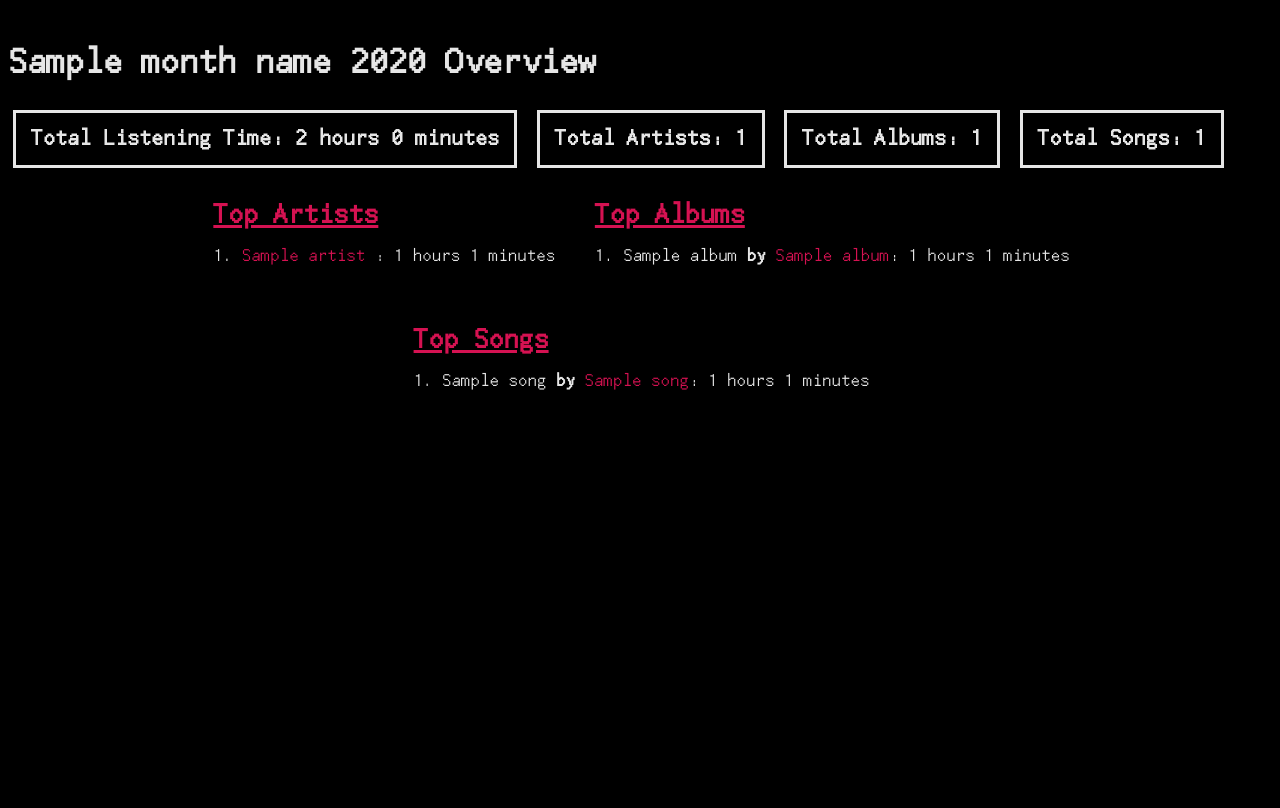
After one commit to 0x01FE/music-stat-display, a Flask app: template templates/month_overview.html in a window 1280 px wide. The commit adds this page. Run offline with Flask 2, Linux system fonts and the light colour scheme; the template is opened without the code that fills it: most values are stand-ins (such as "Sample title", 1, 10 or a date in 2020); parts of the project's set-up code (start-up, migrations or seed data) failed here and were passed over; some libraries are stand-ins or nearby versions.

Commit message:
some refactoring of page pathes + update to the monthly overview

```diff
--- a/app.py
+++ b/app.py
@@ -133,7 +133,7 @@ def generate_overall_graph(user_id : int, period : str) -> str:
                 break
 
             totals.append(msToHour(time))
-            dates.append(start.strftime("%Y-%m-%d"))
+            dates.append(start.strftime("%m-%d"))
 
         totals = list(reversed(totals))
         dates = list(reversed(dates))
@@ -157,7 +157,7 @@ def generate_overall_graph(user_id : int, period : str) -> str:
 
 
 @app.route('/<int:user>/')
-def user_root(user : int):
+def overview(user : int):
 
     for period in ['day', 'week', 'month']:
         generate_overall_graph(user, period)
@@ -176,34 +176,41 @@ def user_root(user : int):
     song_count = db.get_song_count(user)
 
 
-    return render_template('home.html', top_albums=top_albums, top_songs=top_songs, top_artists=top_artists, year=today.year, month=today.month, artist_count=artist_count, total_time=total_time, album_count=album_count, song_count=song_count)
-
-
-
+    return render_template('overall.html', top_albums=top_albums, top_songs=top_songs, top_artists=top_artists, year=today.year, month=today.month, artist_count=artist_count, total_time=total_time, album_count=album_count, song_count=song_count)
 
 @app.route('/<int:user>/artists/')
-def overall_artists(user: int):
+def artists_overview(user: int):
 
     top_artists = db.get_top_artists(user)
 
-    return render_template('overall_artists.html', data=top_artists)
+    return render_template('artists_overview.html', data=top_artists)
+
+@app.route('/<int:user>/<artist>/')
+def artist_overview(user: int, artist : str):
+    artist = artist.lower()
+
+    total_time = listenTimeFormat(db.get_artist_total(user, artist))
+    top_albums = db.get_artist_top_albums(user, artist)
+    top_songs = db.get_artist_top_songs(user, artist)
+
+    return render_template('artist.html', artist_name=artist.replace('-', ' ').title(), artist_listen_time=total_time, top_albums=top_albums, top_songs=top_songs)
 
 @app.route('/<int:user>/albums/')
-def overall_albums(user : int):
+def albums_overview(user : int):
     top_albums = db.get_top_albums(user)
 
-    return render_template('overall_albums.html', top_albums=top_albums)
+    return render_template('albums_overview.html', top_albums=top_albums)
 
 @app.route('/<int:user>/songs/')
-def overall_songs(user : int):
+def songs_overview(user : int):
     top_songs = db.get_top_songs(user)
 
-    return render_template('overall_songs.html', top_songs=top_songs)
+    return render_template('songs_overview.html', top_songs=top_songs)
 
 
 
 @app.route('/<int:user>/month/<int:year>/<int:month>/')
-def overall_month(user : int, year : int, month : int):
+def month_overview(user : int, year : int, month : int):
 
     today = datetime.now()
 
@@ -219,21 +226,26 @@ def overall_month(user : int, year : int, month : int):
 
     start = datetime.strptime(f"{year}-{month}", "%Y-%m")
 
-    top_artists = db.get_top_artists(user, start, end)
+    top_artists = db.get_top_artists(user, start=start, end=end, top=5)
+    top_albums = db.get_top_albums(user, start=start, end=end, top=5)
+    top_songs = db.get_top_songs(user, start=start, end=end, top=5)
+
     if not (total_time := db.get_total_time(user, start, end)):
         return "No data for this month."
     total_time = listenTimeFormat(total_time)
-    artist_count = db.get_artist_count(user, start, end)
+
+    artist_count = db.get_artist_count(user, start=start, end=end)
+    album_count = db.get_album_count(user, start=start, end=end)
+    song_count = db.get_song_count(user, start=start, end=end)
 
 
     links = (f"../../{year}/{month - 1}", f"../../{year}/{month + 1}")
 
-    return render_template('overall_month.html', data=top_artists, month_name=calendar.month_name[month], year=year, selector_links=links, month_total=total_time, artist_total=artist_count)
-
+    return render_template('month_overview.html', month_name=calendar.month_name[month], year=year, top_artists=top_artists, top_albums=top_albums, top_songs=top_songs, artist_count=artist_count, total_time=total_time, album_count=album_count, song_count=song_count)
 
 
 @app.route('/<int:user>/month/<int:year>/<int:month>/<artist>/')
-def artist_month(user : int, year : int, month : int, artist : str):
+def artist_month_overview(user : int, year : int, month : int, artist : str):
     artist = artist.lower()
 
     today = datetime.now()
@@ -254,20 +266,8 @@ def artist_month(user : int, year : int, month : int, artist : str):
     top_albums = db.get_artist_top_albums(user, artist, start, end)
     top_songs = db.get_artist_top_songs(user, artist, start, end)
 
-    return render_template('artist_month.html', artist_name=artist.replace('-', ' ').title(), month_name=calendar.month_name[month], year=year, artist_listen_time=total_time, top_albums=top_albums, top_songs=top_songs)
+    return render_template('artist_month_overview.html', artist_name=artist.replace('-', ' ').title(), month_name=calendar.month_name[month], year=year, artist_listen_time=total_time, top_albums=top_albums, top_songs=top_songs)
 
-
-
-
-@app.route('/<int:user>/<artist>/')
-def artist(user: int, artist : str):
-    artist = artist.lower()
-
-    total_time = listenTimeFormat(db.get_artist_total(user, artist))
-    top_albums = db.get_artist_top_albums(user, artist)
-    top_songs = db.get_artist_top_songs(user, artist)
-
-    return render_template('artist.html', artist_name=artist.replace('-', ' ').title(), artist_listen_time=total_time, top_albums=top_albums, top_songs=top_songs)
 
 @app.route('/')
 def root():
--- a/db.py
+++ b/db.py
@@ -99,7 +99,7 @@ def get_top_songs(user_id : int, start : Optional[datetime] = None, end : Option
 
     with Opener() as (con, cur):
         if dated:
-            cur.execute("SELECT artists.name artist_name, songs.name song_name, songs.length * COUNT(songs.name) total_time, COUNT(songs.name) cnt FROM dated INNER JOIN songs ON dated.song=songs.id INNER JOIN artists ON songs.artist=artists.id INNER JOIN albums on songs.album=albums.id WHERE dated.user = ? AND WHERE DATE(dated.date) BETWEEN ? AND ? GROUP BY dated.song, songs.artist ORDER BY total_time DESC", [user_id, start, end])
+            cur.execute("SELECT artists.name artist_name, songs.name song_name, songs.length * COUNT(songs.name) total_time, COUNT(songs.name) cnt FROM dated INNER JOIN songs ON dated.song=songs.id INNER JOIN artists ON songs.artist=artists.id INNER JOIN albums on songs.album=albums.id WHERE dated.user = ? AND DATE(dated.date) BETWEEN ? AND ? GROUP BY dated.song, songs.artist ORDER BY total_time DESC", [user_id, start, end])
         else:
             cur.execute("SELECT artists.name artist_name, songs.name song_name, songs.length * COUNT(songs.name) total_time, COUNT(songs.name) cnt FROM dated INNER JOIN songs ON dated.song=songs.id INNER JOIN artists ON songs.artist=artists.id INNER JOIN albums on songs.album=albums.id WHERE dated.user = ? GROUP BY dated.song, songs.artist ORDER BY total_time DESC", [user_id])
         results = cur.fetchall()
--- /dev/null
+++ b/templates/month_overview.html
@@ -0,0 +1,52 @@
+<!DOCTYPE html>
+<html lang="en">
+  <header>
+    <link rel="shortcut icon" href="{{ url_for('static', filename='favicon.ico') }}">
+    <link rel="stylesheet" href="{{ url_for('static', filename='style.css') }}">
+    <title>{{ month_name }} {{ year }} Overview</title>
+  </header>
+  <body>
+    <h1>{{ month_name }} {{ year }} Overview</h1>
+    <div class="TitleBlock">Total Listening Time: {{ total_time[0] }} hours {{ total_time[1] }} minutes</div>
+    <div class="TitleBlock">Total Artists: {{ artist_count }}</div>
+    <div class="TitleBlock">Total Albums: {{ album_count }}</div>
+    <div class="TitleBlock">Total Songs: {{ song_count }}</div>
+
+
+    <div class="Summary">
+      <div class="SummaryBlock">
+        <header><a href="./artists/"><u>Top Artists</u></a></header>
+        {% for artist in top_artists %}
+          <p>{{ loop.index }}. <a href="./{{ top_artists[artist][1] }}">{{ artist }}</a> : {{ top_artists[artist][0][0] }} hours {{ top_artists[artist][0][1] }} minutes</p>
+        {% endfor %}
+      </div>
+      <div class="SummaryBlock">
+        <header><a href="./albums"><u>Top Albums</u></a></header>
+        {% for album in top_albums %}
+          <p>{{ loop.index }}. {{ album }} <b>by</b> <a href="./{{ top_albums[album][2] }}">{{ top_albums[album][1] }}</a>: {{ top_albums[album][0][0] }} hours {{ top_albums[album][0][1] }} minutes</p>
+        {% endfor %}
+      </div>
+      <div class="SummaryBlock">
+        <header><a href="./songs/"><u>Top Songs</u></a></header>
+        {% for song in top_songs %}
+          <p>{{ loop.index }}. {{ song }} <b>by</b> <a href="./{{ top_songs[song][2] }}">{{ top_songs[song][1] }}</a>: {{ top_songs[song][0][0] }} hours {{ top_songs[song][0][1] }} minutes</p>
+        {% endfor %}
+      </div>
+    </div>
+
+    <!-- <div class="Graphs">
+      <div class="Graph">
+        <header>Daily Summary</header>
+        <img src="{{ url_for('static', filename='day.png') }}">
+      </div>
+      <div class="Graph">
+        <header>Weekly Summary</header>
+        <img src="{{ url_for('static', filename='week.png') }}">
+      </div>
+      <div class="Graph">
+        <header>Monthly Summary</header>
+        <img src="{{ url_for('static', filename='month.png') }}">
+      </div>
+    </div> -->
+  </body>
+</html>
```
Also changed, not shown: templates/albums_overview.html (renamed from templates/overall_albums.html), templates/artist_month_overview.html (line endings or trailing spaces), templates/artists_overview.html (renamed from templates/overall_artists.html), templates/overall.html (renamed from templates/home.html), templates/songs_overview.html (renamed from templates/overall_songs.html).
